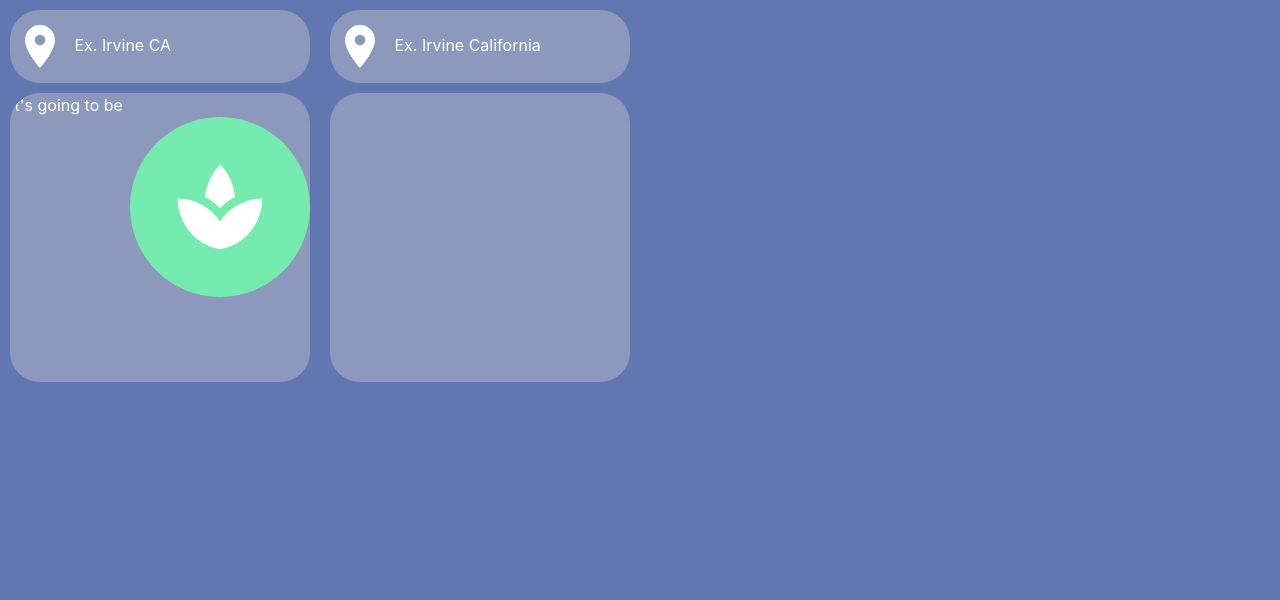
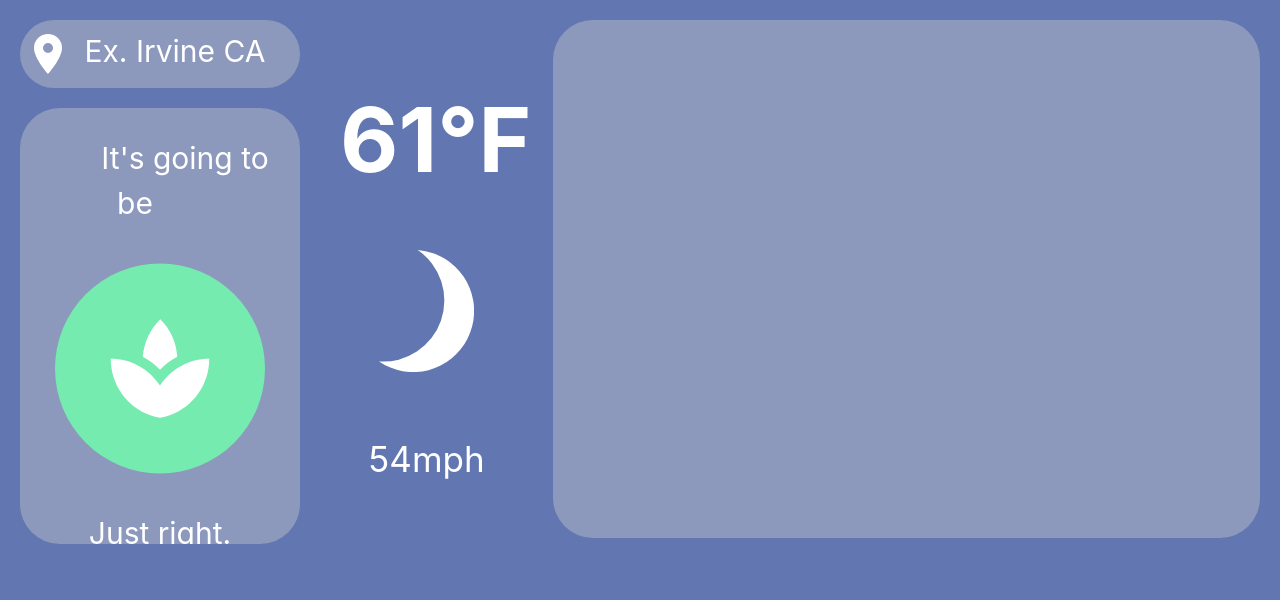
Before and after one commit to mauld-uci/weatherApp, a Django app: page /weather/ in a window 1280 px wide. Shown: the top 600 px of the page. Run offline with Django 3.2, Linux system fonts and the light colour scheme; some libraries are stand-ins or nearby versions.

Commit message:
Updated HTML/CSS

```diff
--- a/weatherApp/weather/static/weather/weatherApp.css
+++ b/weatherApp/weather/static/weather/weatherApp.css
@@ -3,14 +3,8 @@ html, body {
   padding: 0px;
 }
 
-.col-sm-3 {
-  margin: 0;
-  padding: 10px;
-}
-
-.col-sm-6 {
-  margin: 0px;
-  padding: 0px;
+body{
+  background-color: #6277B1;
 }
 
 .row {
@@ -19,25 +13,35 @@ html, body {
   height: 100%;
 }
 
-body{
-  background-color: #6277B1;
+.col-sm-3 {
+  margin: 0;
+  padding: 20px;
 }
 
+.col-sm-2 {
+  margin: 0;
+  padding: 20px;
+}
 
-#location-box {
+.col-sm-7 {
+  margin: 0;
+  padding: 20px;
+}
+
+/* Row 1 Column 1 */
+
+#locationBox {
   position: relative;
   width: 100%;
-  height: 20%
-  padding-bottom: 25%;
   overflow: hidden;
   background: #8C99BD;
-  border-radius: 30px;
+  border-radius: 40px;
   color: white;
-  margin-bottom: 10px
-
+  margin-bottom: 20px;
+  font-size: 30px;
 }
 
-#location-box img {
+#locationBox img {
   width: 20%;
   height: auto;
   padding: 5%;
@@ -47,18 +51,68 @@ body{
   position: relative;
   width: 100%;
   height: 80%;
-  padding-bottom: 25%;
+  padding-top: 10%;
+  padding-bottom: 10%;
   overflow: hidden;
   background: #8C99BD;
-  border-radius: 30px;
+  border-radius: 40px;
   color: white;
+  text-align: center;
 }
 
+#statisticalValue span {
+  padding: 50px;
+  font-size: 30px;
+}
 #statisticalValue img {
   display: block;
-  margin-left: auto;
-  margin-right: auto
-  height: 60%;
-  width: 60%;
+  margin: auto;
+  height: 75%;
+  width: 75%;
+  padding-top: 10%;
+  padding-bottom: 10%;
+}
 
+/* Row 1 Column 2 */
+
+#temperature {
+  padding-top: 30%;
+  color: #FFFFFF;
+  font-size: 90px;
+  font-weight: bold;
+  text-align: center;
 }
+
+#weatherType img {
+  display: block;
+  margin: auto;
+  height: 55%;
+  width: 55%;
+  padding-top: 25%;
+  padding-bottom: 35%;
+}
+
+#windSpeed {
+  color: #FFFFFF;
+  font-size: 35px;
+  text-align: center;
+}
+
+/* Row 1 Column 3 */
+
+.col-sm-6 {
+  margin: 0px;
+  padding: 0px;
+}
+
+#largeBox {
+  position: relative;
+  width: 100%;
+  height: 95%;
+  overflow: hidden;
+  background: #8C99BD;
+  border-radius: 40px;
+  color: white;
+  margin-bottom: 20px;
+  font-size: 30px;
+}
--- a/weatherApp/weather/templates/weather/index.html
+++ b/weatherApp/weather/templates/weather/index.html
@@ -26,27 +26,31 @@
   <img src="{% static "weather/svgGraphics/CloudwithRain.svg" %}" alt="My image">
   -->
 
-    <div class="row">
-      <div class="col-sm-3">
-        <div id="location-box">
+    <div class="row" id="rowOne">
+      <div class="col-sm-3" id="column1">
+        <div id="locationBox">
           <img src="{% static "weather/svgGraphics/LocationLogo.svg" %}" alt="My image">
-          Ex. Irvine CA
+          <span>Ex. Irvine CA</spans>
         </div>
         <div id="statisticalValue">
-          It's going to be
+          <span>It's going to be</span>
+          <!-- This button changes based on input-->
           <img src="{% static "weather/svgGraphics/JustRightlogo.svg" %}" alt="My image">
+          <span>Just right.</span>
         </div>
       </div>
-      <div class="col-sm-3">
-        <div id="location-box">
-          <img src="{% static "weather/svgGraphics/LocationLogo.svg" %}" alt="My image">
-          Ex. Irvine California
-        </div>
-        <div id="statisticalValue">
-        </div>
+      <div class="col-sm-2" id="columnTwo">
+        <!-- Temperature value is based on API -->
+        <div id="temperature"><span> 61&#176;F </span></div>
+        <!-- Weather type image is based on API -->
+        <div id="weatherType"><img src="{% static "weather/svgGraphics/Moon.svg" %}" alt="My image"></div>
+        <!-- Wind speed value is based on API -->
+        <div id="windSpeed"><span>54mph</span></div>
       </div>
-      <div class="col-sm-6"></div>
+      <div class="col-sm-7" id="columnThree">
+        <div id="largeBox"></div>
       </div>
+    </div>
 
   <!-- JavaScript: placed at the end of the document so the pages load faster -->
   		<!-- jQuery library -->
@@ -58,4 +62,5 @@
   		<!-- Latest compiled and minified Bootstrap JavaScript -->
   		<script src="https://maxcdn.bootstrapcdn.com/bootstrap/4.0.0/js/bootstrap.min.js" integrity="sha384-JZR6Spejh4U02d8jOt6vLEHfe/JQGiRRSQQxSfFWpi1MquVdAyjUar5+76PVCmYl" crossorigin="anonymous"></script>
 </body>
+
 </html>
```
